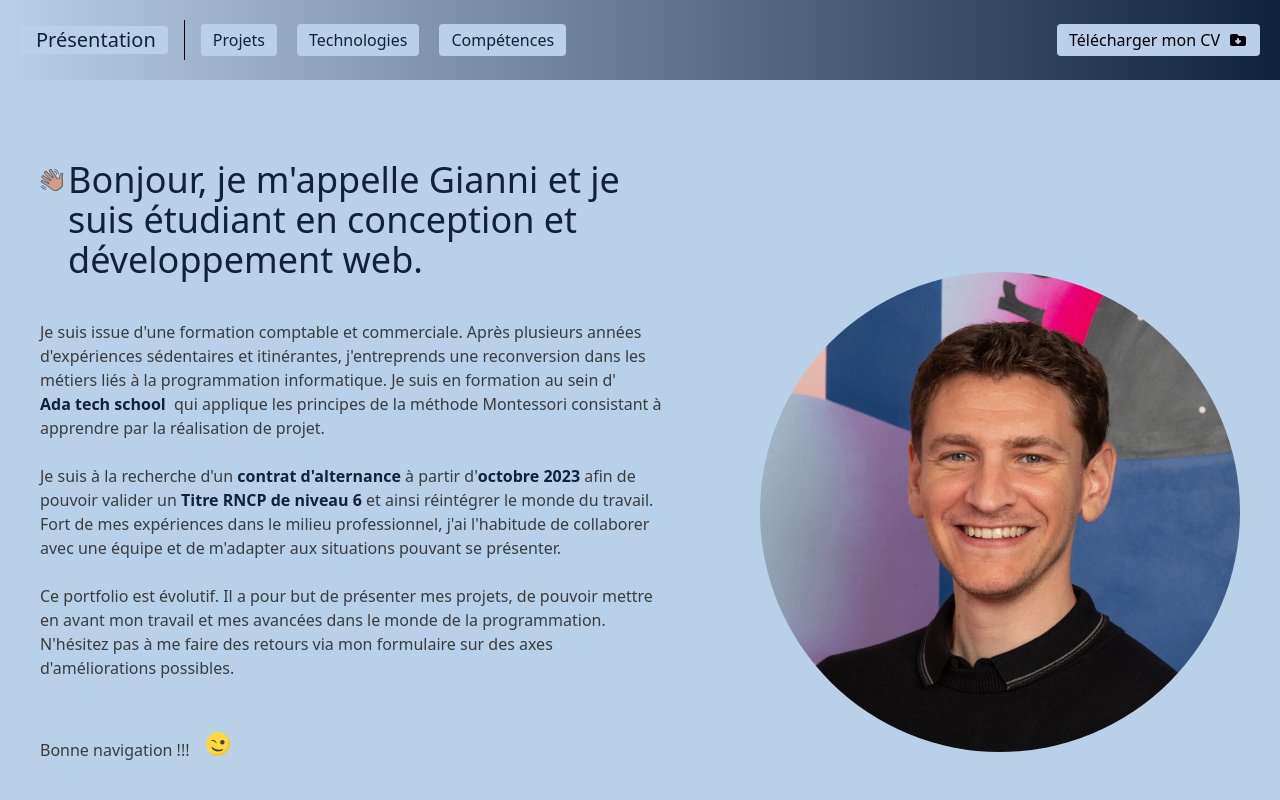
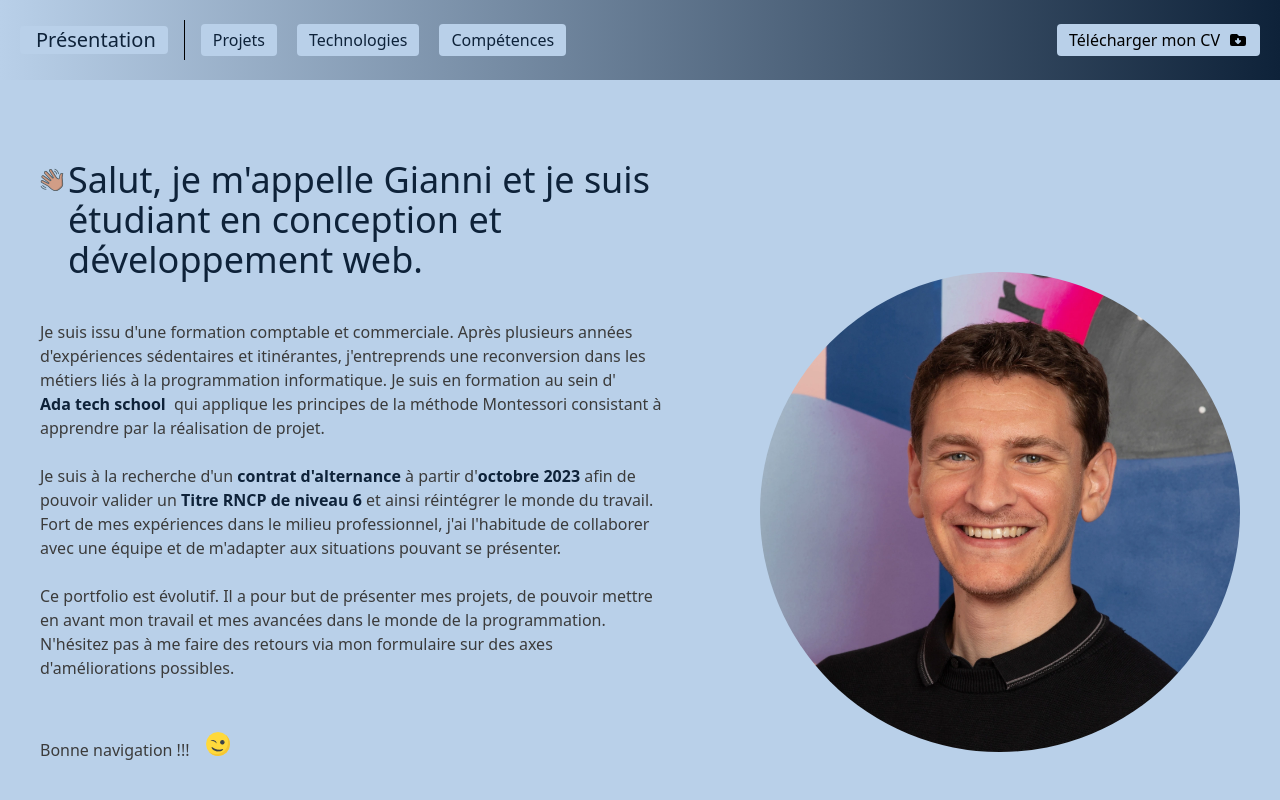
Before and after one commit to accardigianni/projet-portfolio, a React app: page / in a window 1280 px wide. Shown: the top 800 px of the page. Built offline with nearby package versions, Linux system fonts and the light colour scheme.

Commit message:
v1.1.4 correction orth

```diff
--- a/src/components/About.js
+++ b/src/components/About.js
@@ -13,13 +13,13 @@ export default function About() {
                         <div className="title-font sm:text-4xl text-3xl mb-4 font-medium text-strongblue flex items-center justify-center">
                             <img src={photoHello} alt="hello" className="self-start mt-2 mr-1" />
                             <h1>
-                                Bonjour, je m'appelle Gianni et je suis étudiant en conception et développement web.
+                                Salut, je m'appelle Gianni et je suis étudiant en conception et développement web.
                             </h1>
                         </div>
                     </div>
                     <div className="text-gray">
                         <br id="1" className="lg:inline-block title-font " />
-                        Je suis issue d'une formation comptable et commerciale. Après plusieurs années d'expériences
+                        Je suis issu d'une formation comptable et commerciale. Après plusieurs années d'expériences
                         sédentaires et itinérantes, j'entreprends une reconversion dans les métiers liés à la programmation informatique.
                         Je suis en formation au sein d'
                         <a href="https://adatechschool.fr/" className="text-strongblue font-bold lg:inline-block title-font">
```
Also changed, not shown: 6 other files (tests, documents, lock files or other folders).
